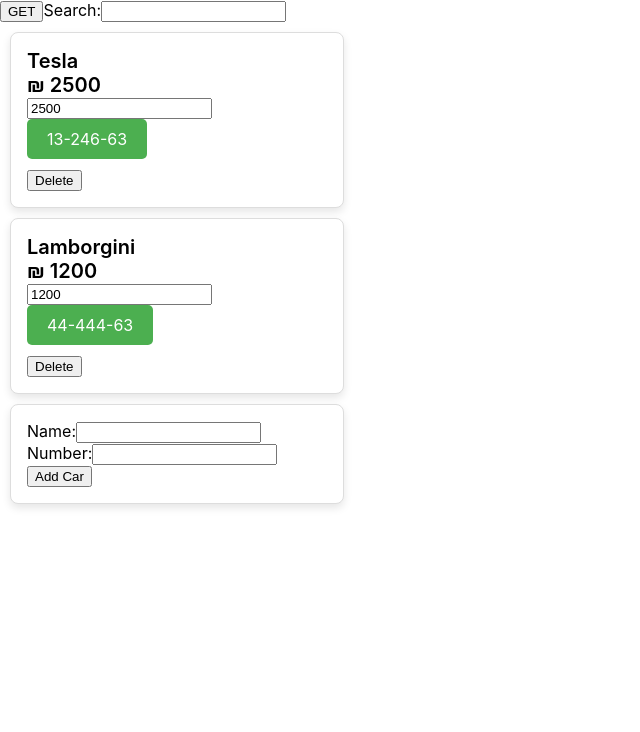
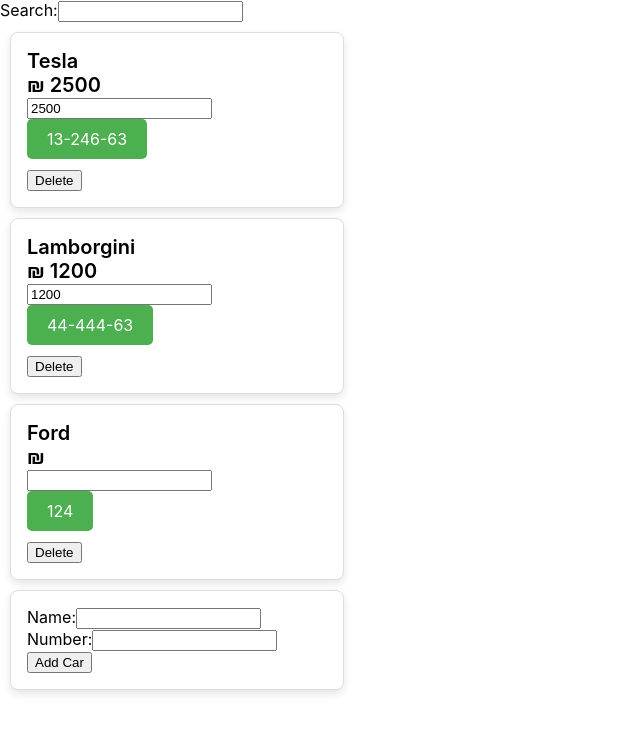
Before and after one commit to ranerlich7/garage-17, a React (Create React App) app: page / in a window 1280 px wide. Shown: the top 732 px of the page, without its empty margins (0-640 px from the left). Built offline with nearby package versions, Linux system fonts and the light colour scheme; data requests are answered from the project's data file.

Commit message:
remove redundant code

```diff
--- a/db.json
+++ b/db.json
@@ -11,6 +11,11 @@
       "name": "Lamborgini",
       "number": "44-444-63",
       "price": 1200
+    },
+    {
+      "id": "86a4",
+      "name": "Ford",
+      "number": "124"
     }
   ]
 }
--- a/src/App.js
+++ b/src/App.js
@@ -13,15 +13,6 @@
     console.log("starting app")
     getAllCars().then((allCars) => setCars(allCars))
   }, [])
-
-  //   useEffect(() => {
-  //     getAllCars().then((allCars) => setCars(allCars))
-  //   }, [])
-
-  async function setAllCars() {
-    const allCars = await getAllCars()
-    setCars(allCars)
-  }
 
   async function addCar() {
     const newCar = { name: carName, number: carNumber }
@@ -50,7 +41,6 @@
 
   return (
     <>
-      <button onClick={setAllCars}>GET</button>
       Search:
       <input value={search} onChange={(e) => setSearch(e.target.value)} />
       <br></br>
```
